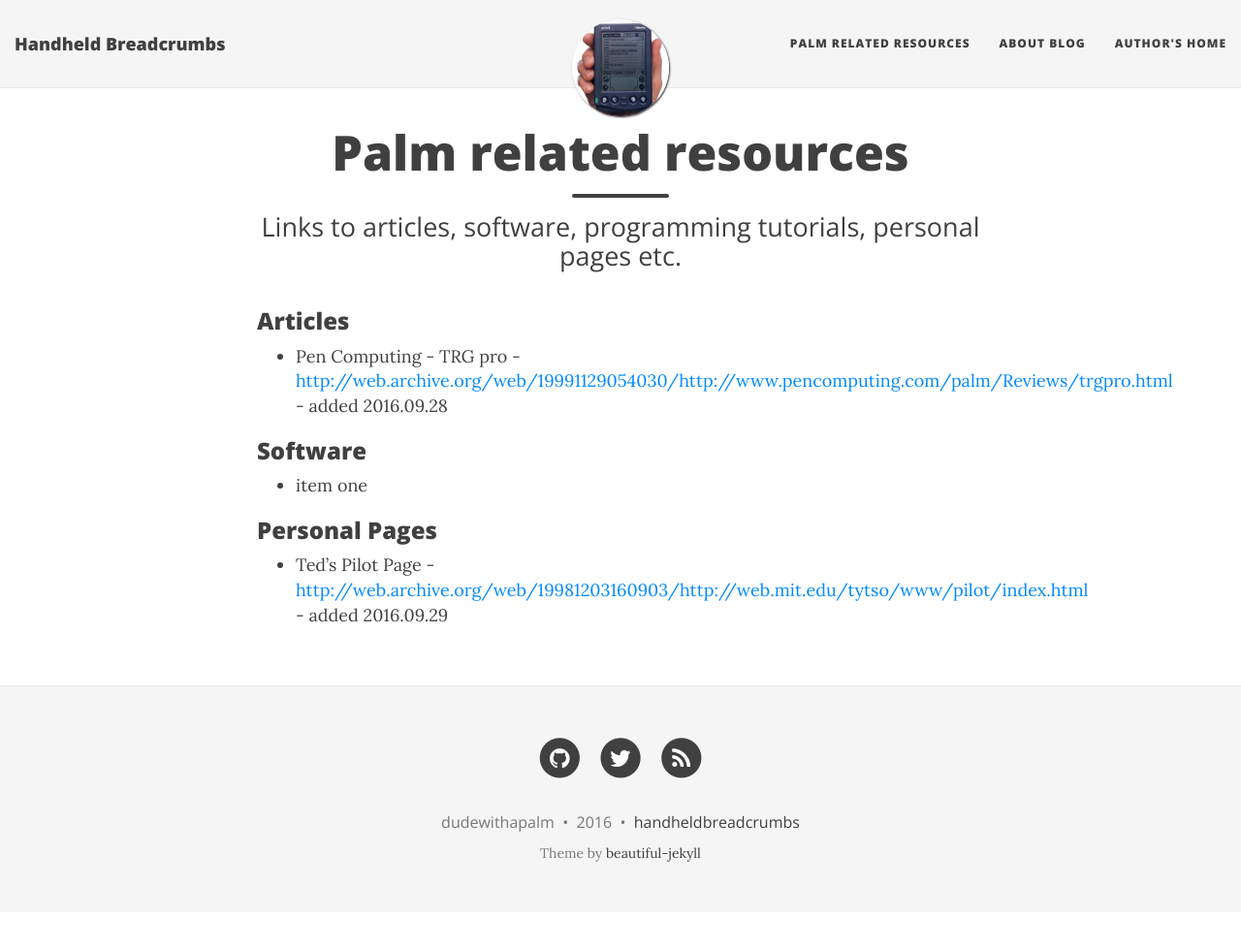
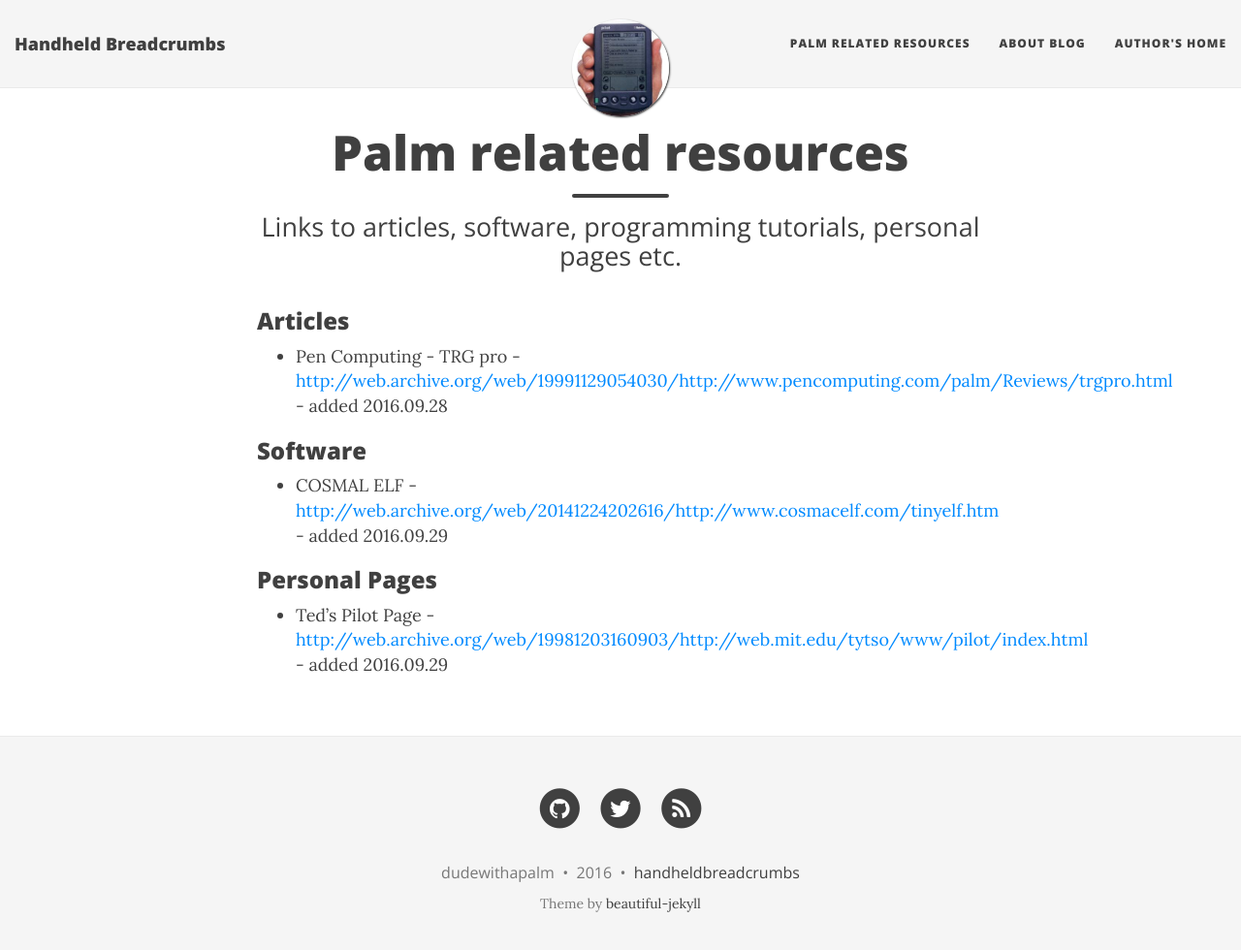
Before and after one commit to handheldbreadcrumbs/handheldbreadcrumbs.github.io, a Jekyll site: the page built from palmresources.md, in a window 1280 px wide and 993 px high. Shown: the top 980 px of the window at 97% size. Built offline with Jekyll 4.4.1, drawn with Linux system fonts in a browser that asks for light colours; nearby versions of some CDN libraries.

Commit message:
added COSMAC ELF for Palm OS

```diff
--- a/palmresources.md
+++ b/palmresources.md
@@ -9,7 +9,7 @@
 * Pen Computing - TRG pro - [http://web.archive.org/web/19991129054030/http://www.pencomputing.com/palm/Reviews/trgpro.html](http://web.archive.org/web/19991129054030/http://www.pencomputing.com/palm/Reviews/trgpro.html) - added 2016.09.28
 
 ### Software
-* item one
+* COSMAL ELF - [http://web.archive.org/web/20141224202616/http://www.cosmacelf.com/tinyelf.htm](http://web.archive.org/web/20141224202616/http://www.cosmacelf.com/tinyelf.htm) - added 2016.09.29
 
 ### Personal Pages
 * Ted's Pilot Page - [http://web.archive.org/web/19981203160903/http://web.mit.edu/tytso/www/pilot/index.html](http://web.archive.org/web/19981203160903/http://web.mit.edu/tytso/www/pilot/index.html) - added 2016.09.29
```
